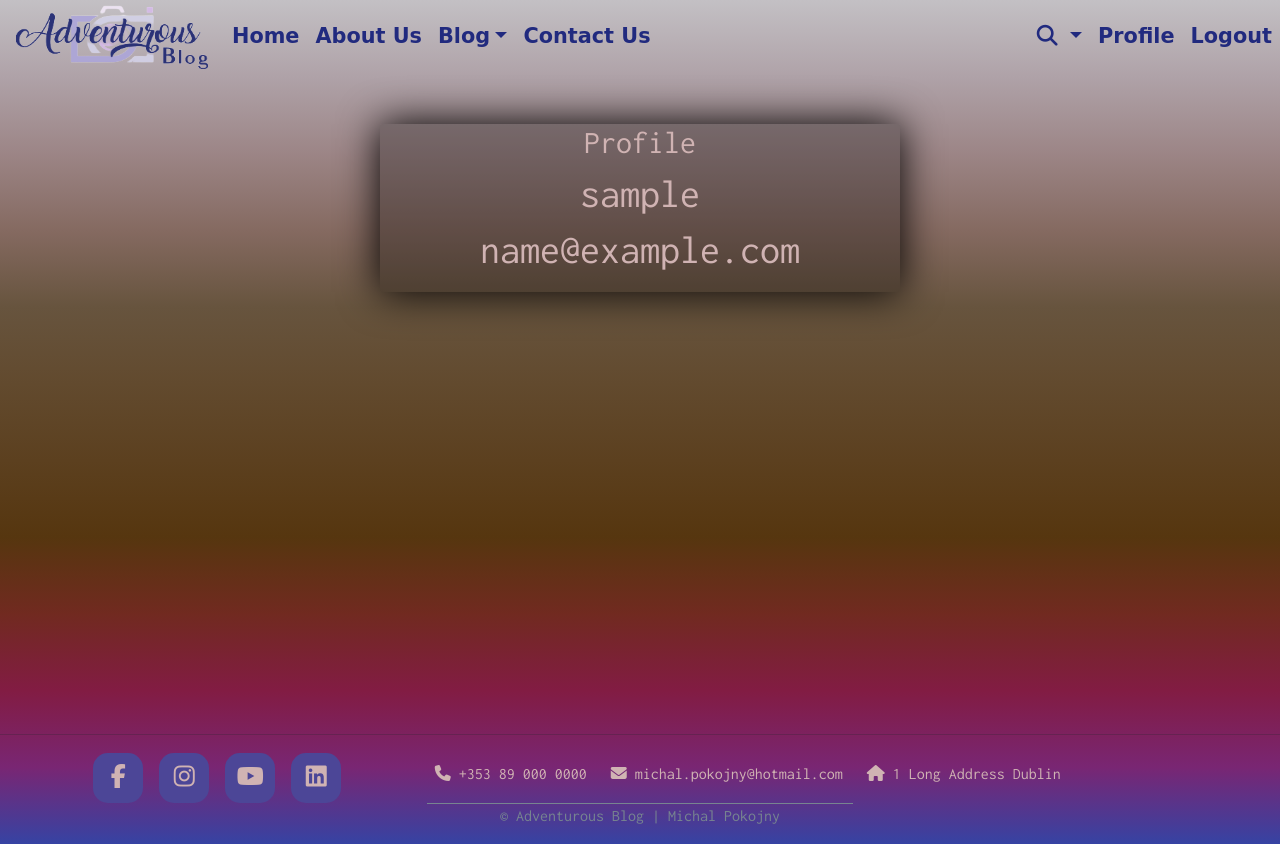
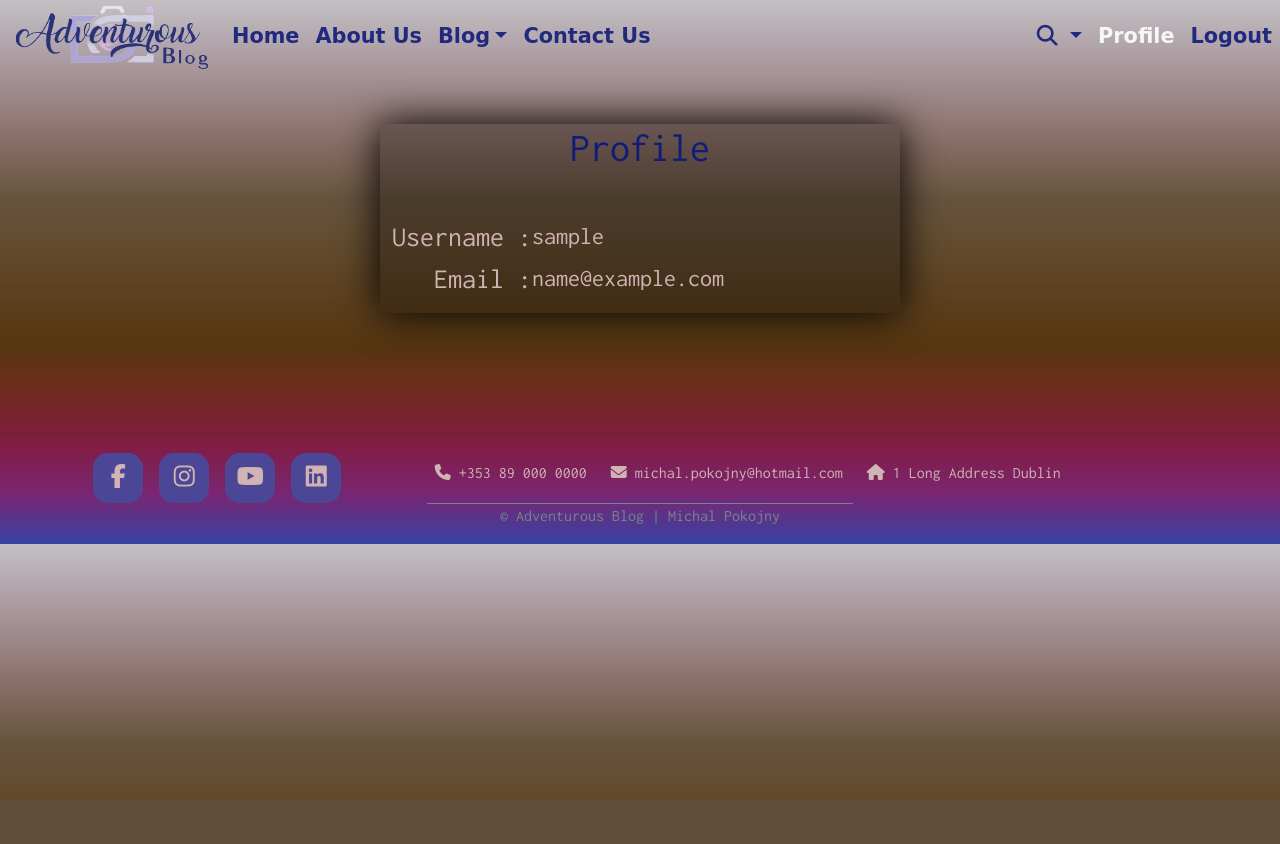
Before and after one commit to MichalPokojny/CI_project_4_travel_blog, a Django app: page /blog/profile/ in a window 1280 px wide. After the commit the page ends 735 px from the top, so only its background shows below. Run offline with Django 3.2, Linux system fonts and the light colour scheme; the visitor is signed in with stand-in values (Sample User, id 1); data comes from the database, SQL or seed files in the repository; data that the repository does not hold is empty; some libraries are stand-ins or nearby versions; some web fonts are replaced.

Commit message:
update list of author posts in profile.html

```diff
--- a/templates/edit_profile.html
+++ b/templates/edit_profile.html
@@ -1,4 +1,5 @@
 {% extends "base.html" %}
+{% load static %}
 {% block register %}active{% endblock %}
 {% load i18n %}
 
--- a/templates/profile.html
+++ b/templates/profile.html
@@ -1,24 +1,34 @@
 {% extends "base.html" %}
-
-
+{% load static %}
+{% block profile %}active{% endblock %}
 
 {% block content %}
 
 <div class="containter">
   <div class="row g-0">
-    <div class="col text-center" style="height: 80vh;">
+    <div class="col">
       <div class="auth">
-        <h2>Profile</h2>
-        <div class="container">
-          <h1>{{ user.username }}</h1>
-          <h1>{{ user.email }}</h1>
+        <h1 style="color:#111c79;" class="text-center">Profile</h1>
+        <div class="container mt-5">
+          <table>
+            <tr>
+              <td class="float-end"><h3>Username :</h3></td> <td><h4>{{ user.username }}</h4></td>
+            </tr>
+            <tr>
+              <td class="float-end"><h3>Email :</h3></td> <td><h4>{{ user.email }}</h4></td>
+            </tr>
+          </table>
+          {% if posts %}
+          <ul style="padding-left: 0;">
+          <h3 class="text-center mt-5 mb-3" style="color:#111c79;">Your blog posts</h3>
           {% for post in posts %}
-          <h4>{{ post.title }}</h4> <a href="{% url 'update_post' post.slug %}">(Update)</a> <a href="{% url 'delete_post' post.slug %}"> (Delete)</a></p>
+          <li><p>{{forloop.counter}}. {{ post.title }} <a href="{% url 'update_post' post.slug %}">(Update)</a>
+                 <a href="{% url 'delete_post' post.slug %}"> (Delete)</a></p></li>
+          <hr>
           {% endfor %}
+          </ul>
+          {% endif %}
         </div>
-
-
-
       </div>
     </div>
   </div>
```
